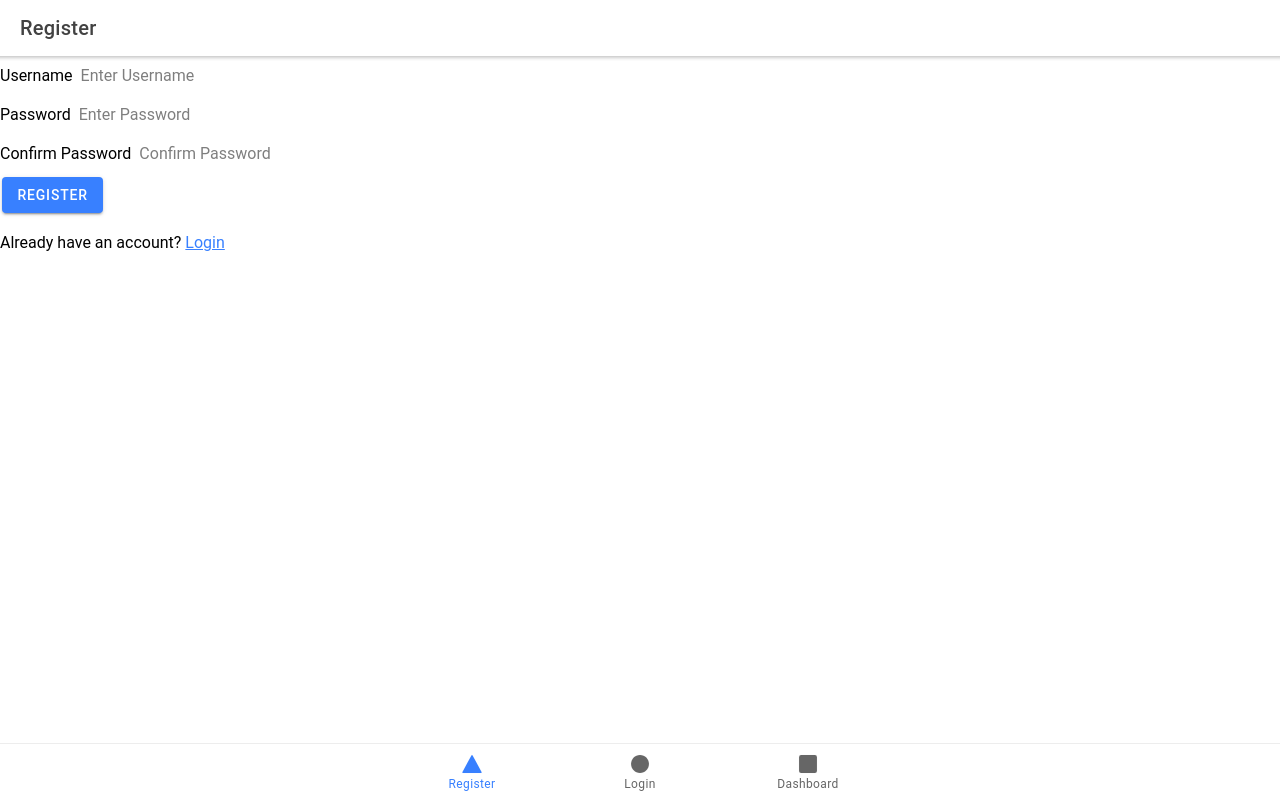
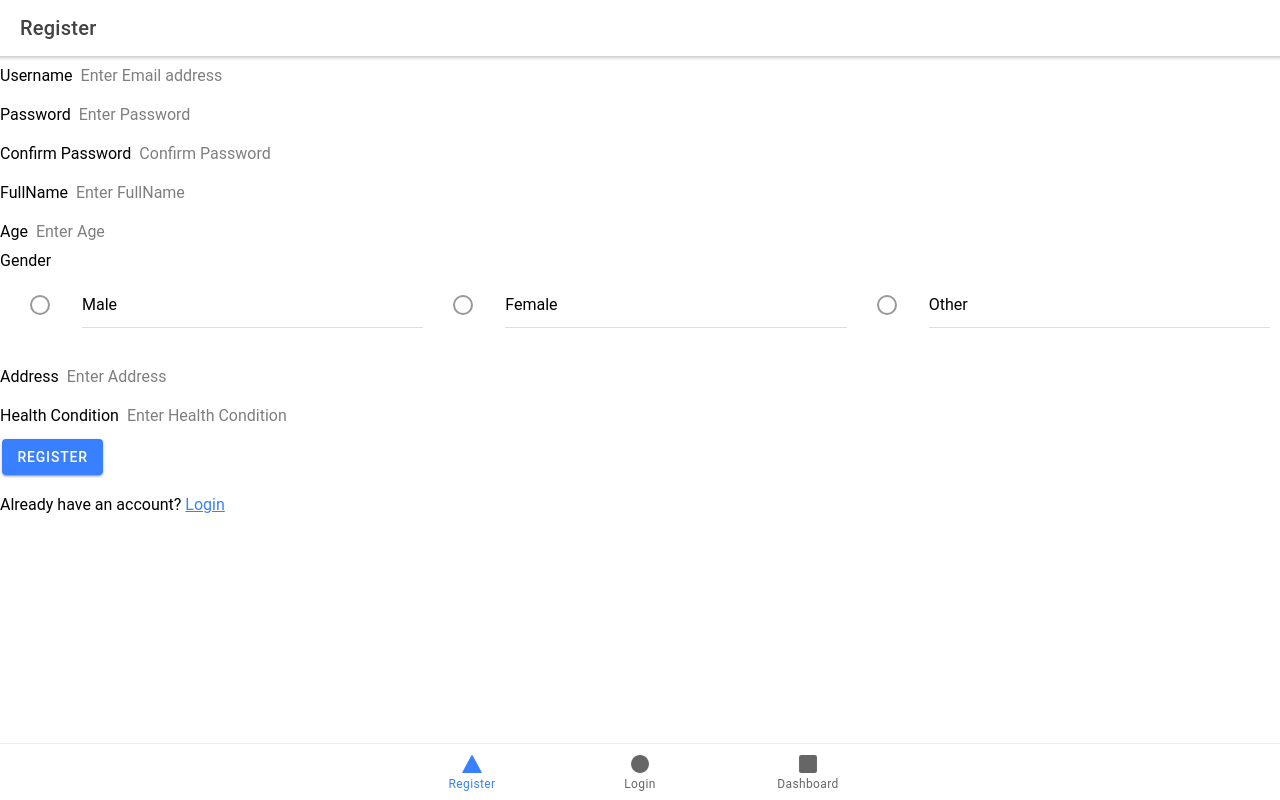
Before and after one commit to BharadwajSairam/myApp, a React (Create React App) app: page /register in a window 1280 px wide. Built offline with nearby package versions, Linux system fonts and the light colour scheme.

Commit message:
added firebase to the app for login authentication and firestore

```diff
--- a/package.json
+++ b/package.json
@@ -6,6 +6,8 @@
     "@capacitor/core": "2.4.5",
     "@ionic/react": "^5.0.7",
     "@ionic/react-router": "^5.0.7",
+    "@react-firebase/auth": "^0.2.10",
+    "@react-firebase/firestore": "^0.5.5",
     "@testing-library/jest-dom": "^4.2.4",
     "@testing-library/react": "^9.4.0",
     "@testing-library/user-event": "^8.0.3",
@@ -21,7 +23,7 @@
     "react-dom": "^16.13.0",
     "react-router": "^5.1.2",
     "react-router-dom": "^5.1.2",
-    "react-scripts": "3.4.0",
+    "react-scripts": "^4.0.1",
     "typescript": "3.8.3"
   },
   "scripts": {
--- /dev/null
+++ b/src/firebase.ts
@@ -0,0 +1,57 @@
+import * as fb from 'firebase'
+import * as firestore from '@react-firebase/firestore';
+import { getNameOfDeclaration } from 'typescript';
+
+
+var firebase=fb.default;
+
+const firebaseConfig = {
+    apiKey: "AIzaSyBY95ADFcU6BTBTiDoNSXrxI02C79YO8Kg",
+    authDomain: "myauthenticatorapp-1461c.firebaseapp.com",
+    projectId: "myauthenticatorapp-1461c",
+    storageBucket: "myauthenticatorapp-1461c.appspot.com",
+    messagingSenderId: "622859386469",
+    appId: "1:622859386469:web:278c1b595cf9569f53108c",
+    measurementId: "G-P1G9TRXMJV"
+  };
+
+
+firebase.initializeApp(firebaseConfig);
+
+
+export async function loginUser(email: string, password: string){
+
+    try{
+    const  res = await firebase.auth().signInWithEmailAndPassword(email,password)
+    console.log(res);
+    return true
+
+    }catch(error){
+        return false
+
+    }
+}
+
+export async function registrationUser(email: string, password: string,name:string,age : number,gender:string,address:string,health:string){
+
+
+    try{
+        const  res = await firebase.auth().createUserWithEmailAndPassword(email,password)
+        const db =firebase.firestore();
+        const userid=res.user?.uid;
+        const ref=db.collection("users").doc(userid).set({
+            email: email,
+            password: password,
+            FullName: name,
+            Age: age,
+            Gender: gender,
+            Address: address,
+            HealthCondition:health
+        });
+        console.log(res)
+        return true;
+    }catch(error){
+        console.log(error)
+        return false
+    }
+}
--- a/src/pages/Login.tsx
+++ b/src/pages/Login.tsx
@@ -1,22 +1,31 @@
 import React, { useState, useRef } from 'react';
-import { IonButton, IonContent, IonHeader, IonInput, IonItem, IonLabel, IonPage, IonTitle, IonToolbar, IonCard, IonCardContent, IonIcon, IonGrid, IonRow, IonCol } from '@ionic/react';
+import { IonButton, IonContent, IonHeader, IonInput, IonItem, IonLabel, IonPage, IonTitle, IonToolbar, IonCard, IonCardContent, IonIcon, IonGrid, IonRow, IonCol, IonAlert } from '@ionic/react';
 import './Tab2.css';
 import { logInOutline } from 'ionicons/icons';
 import { Link } from 'react-router-dom';
+import {loginUser} from '../firebase';
+const Login: React.FC = () => {
 
-const Login: React.FC = () => {
   const [welcomeMsg,setwelcomeMsg]=useState('')
-  const [password,setPassword]=useState('')
+  const [alertmsg,setAlertmsg]=useState('')
   const userRef=useRef<HTMLIonInputElement>(null);
   const passRef=useRef<HTMLIonInputElement>(null);
-  const r=document.getElementById('result')
-  const loginUser = () => {
-    console.log(password);
-    const x='fuck u ';
+  const login = async () => {
+
     const u=userRef.current?.value;
     const p=passRef.current?.value;
-    reset();
-    setwelcomeMsg('Successfully logged in');
+    var user=String(u);
+    var password=String(p);
+    if (u !="" && p!=""){
+    const result=await loginUser(user,password);
+    console.log(result);
+    if(result){
+      reset();
+      setAlertmsg('Successfully Registered! Thanks for ur valuable time');
+
+    }
+  }
+
   }
   const reset = () => {
     userRef.current!.value='';
@@ -29,6 +38,7 @@ const Login: React.FC = () => {
           <IonTitle >Login Page</IonTitle>
         </IonToolbar>
       </IonHeader>
+      <IonAlert isOpen={!!alertmsg} message={alertmsg}/>
       <IonContent fullscreen class="ion-padding">
         <IonHeader collapse="condense">
           <IonToolbar>
@@ -40,7 +50,7 @@ const Login: React.FC = () => {
         <IonItem>
           <IonCol><IonLabel position="fixed">Username</IonLabel></IonCol>
           <IonCol>
-          <IonInput ref={userRef} placeholder="Enter Username"></IonInput>
+          <IonInput type="email" ref={userRef} placeholder="Enter Username"></IonInput>
          </IonCol>
         </IonItem>
         </IonRow>
@@ -49,15 +59,13 @@ const Login: React.FC = () => {
             <IonCol>
         <IonLabel position="fixed">Password</IonLabel></IonCol>
         <IonCol>
-        <IonInput ref={passRef} type="password" placeholder="Enter Password"
-        onIonChange={(e: any) => setPassword(e.target.value)}>
-        </IonInput>
+        <IonInput ref={passRef} type="password" placeholder="Enter Password"></IonInput>
         </IonCol>
         </IonItem>
         </IonRow>
         <IonRow>
         <div className="ion-text-center ion-margin">
-            <IonCol><IonButton onClick={loginUser} routerLink="/login" >
+            <IonCol><IonButton onClick={login} routerLink="/login" >
             <IonIcon slot="start" icon={logInOutline}/>
               Login</IonButton>
               </IonCol>
--- a/src/pages/Register.tsx
+++ b/src/pages/Register.tsx
@@ -1,15 +1,42 @@
-import React, { useState }  from 'react';
-import { IonContent, IonHeader, IonPage, IonTitle, IonToolbar, IonInput, IonButton } from '@ionic/react';
+import React, { useRef, useState }  from 'react';
+import { IonContent, IonHeader, IonPage, IonTitle, IonToolbar, IonInput, IonButton, IonRadioGroup, IonLabel, IonListHeader, IonItem, IonRadio, IonGrid, IonRow, IonCol, IonCard, IonCardContent, IonAlert } from '@ionic/react';
 import './Tab1.css';
+import { registrationUser } from '../firebase';
 import { Link } from 'react-router-dom';
 //const [text, setText] = useState<string>();
 const Register: React.FC = () => {
   const [username,setUsername]=useState('')
   const [password,setPassword]=useState('')
-  const [confirmpassword,setconfirmPassword]=useState('')
-  function registerUser(){
+  const [cpassword,setcPassword]=useState('')
+  const [selected, setSelected] = useState<string>('');
+  const ageref=useRef<HTMLIonInputElement>(null);
+  const genderref=useRef<HTMLIonInputElement>(null);
+  const addressref=useRef<HTMLIonInputElement>(null);
+  const nameref=useRef<HTMLIonInputElement>(null);
+  const healthref=useRef<HTMLIonInputElement>(null);
+  const [welcomeMsg,setwelcomeMsg]=useState('')
+  async function registerUser(){
+    const age=Number(ageref.current?.value);
+    const name=String(nameref.current?.value);
+    const address=String(addressref.current?.value);
+    const health=String(healthref.current?.value);
     console.log(username,password)
+    const output=await registrationUser(username,password,name, age,selected,address,health);
+    if (output){
+      reset();
+      setwelcomeMsg('successfully registered! please proceed to Login');
+    }
   }
+  const reset = () => {
+    nameref.current!.value='';
+    addressref.current!.value='';
+    setPassword('');
+    setUsername('');
+    setSelected('');setcPassword('');
+    healthref.current!.value='';
+    ageref.current!.value='';
+
+  };
   return (
     <IonPage>
       <IonHeader>
@@ -17,28 +44,76 @@ const Register: React.FC = () => {
           <IonTitle>Register</IonTitle>
         </IonToolbar>
       </IonHeader>
+      <IonAlert isOpen={!!welcomeMsg} message={welcomeMsg}/>
       <IonContent fullscreen>
         <IonHeader collapse="condense">
           <IonToolbar>
             <IonTitle size="large">Register</IonTitle>
           </IonToolbar>
         </IonHeader>
-        <IonInput placeholder="Enter Username"
+        <IonInput type="email" value={username} placeholder="Enter Email address"
          onIonChange={(e: any) => setUsername(e.target.value)}>Username
          </IonInput>
 
-        <IonInput type="password" placeholder="Enter Password"
+         <IonInput type="password"value={password} placeholder="Enter Password"
         onIonChange={(e: any) => setPassword(e.target.value)}>Password
         </IonInput>
 
-        <IonInput type="password" placeholder="Confirm Password"
-        onIonChange={(e: any) => setconfirmPassword(e.target.value)}>Confirm Password
-        </IonInput>
+        <IonInput type="password" value={cpassword} placeholder="Confirm Password">Confirm Password</IonInput>
 
-        <IonButton onClick={registerUser} routerLink="/login" >Register</IonButton>
+         <IonInput ref={nameref} placeholder="Enter FullName"
+         >FullName
+         </IonInput>
+
+         <IonInput ref={ageref} type="number" placeholder="Enter Age">Age
+         </IonInput>
+
+         Gender
+         <IonGrid>
+         <IonRadioGroup value={selected} onIonChange={e => setSelected(e.detail.value)}>
+            <IonRow>
+            <IonCol>
+            <IonItem>
+              <IonLabel>Male</IonLabel>
+              <IonRadio slot="start" value="Male" />
+            </IonItem>
+            </IonCol>
+            <IonCol>
+            <IonItem>
+              <IonLabel>Female</IonLabel>
+              <IonRadio slot="start" value="Female" />
+            </IonItem>
+            </IonCol>
+            <IonCol>
+            <IonItem>
+              <IonLabel>Other</IonLabel>
+              <IonRadio slot="start" value="Other" />
+            </IonItem>
+            </IonCol>
+            </IonRow>
+          </IonRadioGroup>
+          </IonGrid>
+          <br/>
+         <IonInput ref={addressref} placeholder="Enter Address">Address
+         </IonInput>
+
+         <IonInput ref={healthref} placeholder="Enter Health Condition">Health Condition
+         </IonInput>
+
+        <IonButton onClick={registerUser}>Register</IonButton>
         <p>
           Already have an account? <Link to="/login">Login</Link>
         </p>
+        {welcomeMsg && (
+        <IonRow>
+          <IonCol>
+            <IonCard>
+              <IonCardContent>
+                <h2>{welcomeMsg}</h2>
+              </IonCardContent>
+            </IonCard>
+          </IonCol>
+        </IonRow>)}
 
       </IonContent>
     </IonPage>
--- a/tsconfig.json
+++ b/tsconfig.json
@@ -17,7 +17,8 @@
     "resolveJsonModule": true,
     "isolatedModules": true,
     "noEmit": true,
-    "jsx": "react"
+    "jsx": "react",
+    "noFallthroughCasesInSwitch": true
   },
   "include": [
     "src"
```
Also changed, not shown: 2 other files (tests, documents, lock files or other folders).
